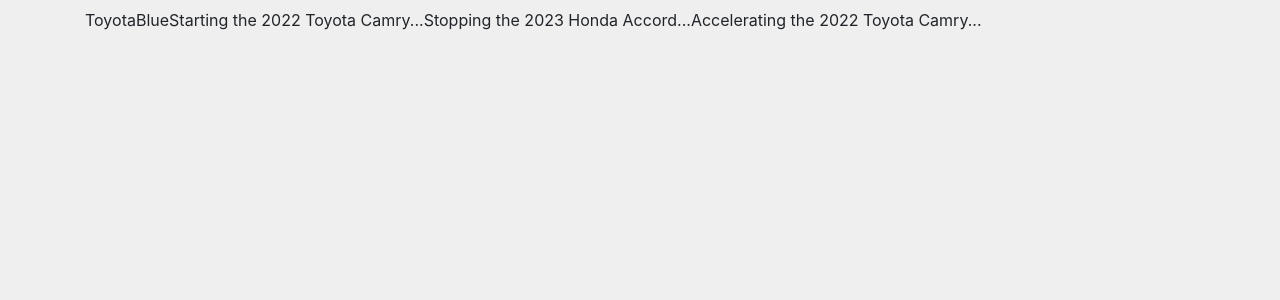
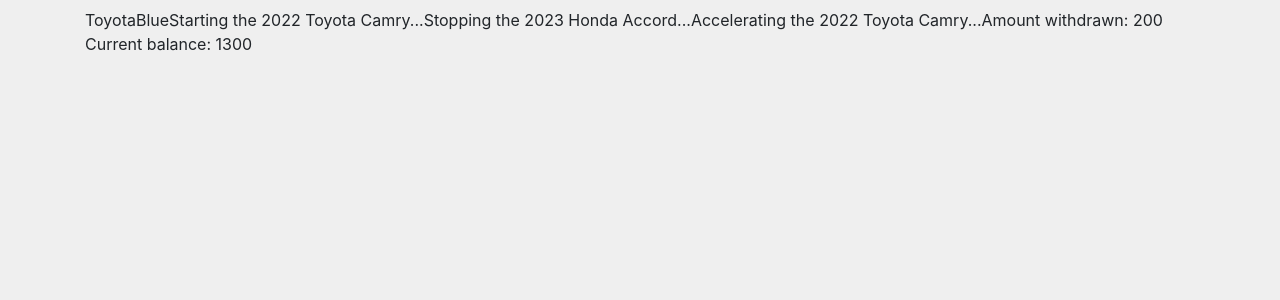
Before and after one commit to pradipchaudhary/php-playground, a PHP site: page / in a window 1280 px wide. Shown: the part 88-388 px from the top of the page. Run offline with PHP 8.4, Linux system fonts and the light colour scheme.

Commit message:
Banking system in OOP example in php

```diff
--- /dev/null
+++ b/oop/BankAccount.php
@@ -0,0 +1,36 @@
+<?php
+
+// define a class representing a Back Account
+class BankAccount
+{
+    private $balance;
+
+    // Constructor to initialize balance
+    public function __construct($initialBalance)
+    {
+        $this->balance = $initialBalance;
+    }
+    // Method to deposit money into the account
+    public function deposit($amount)
+    {
+        $this->balance += $amount;
+    }
+
+    // Method to withdraw money from the account
+    public function withdraw($amount)
+    {
+        if ($amount <= $this->balance) {
+            $this->balance -= $amount;
+            return $amount;
+        } else {
+            echo "Insufficient funds!\n";
+            return 0;
+        }
+    }
+
+    // Method to get the current balance
+    public function getBalance()
+    {
+        return $this->balance;
+    }
+}
--- a/oop/index.php
+++ b/oop/index.php
@@ -1,6 +1,7 @@
 <?php
 
 include __DIR__ . '/Car.php';
+include __DIR__ . '/BankAccount.php';
 
 
 // Creating Car objects
@@ -15,3 +16,18 @@ echo $car2->color; // Output: Blue
 echo $car1->start();  // Output: Starting the 2022 Toyota Camry...
 echo $car2->stop();   // Output: Stopping the 2023 Honda Accord...
 echo $car1->accelerate();  // Output: Accelerating the 2022 Toyota Camry...
+
+
+
+//  Bank Account Information
+// Create a new bank account object
+$account = new BankAccount(1000);
+
+// Deposit some money
+$account->deposit(500);
+
+// Withdraw some money
+$withdrawnAmount = $account->withdraw(200);
+
+echo "Amount withdrawn: $withdrawnAmount\n";
+echo "Current balance: " . $account->getBalance() . "\n";
```
